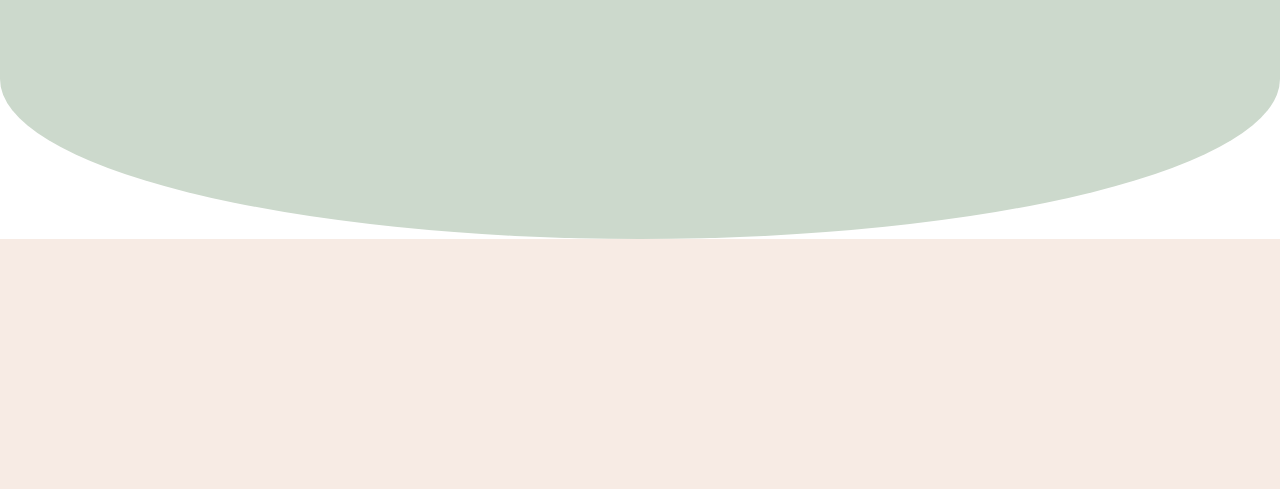
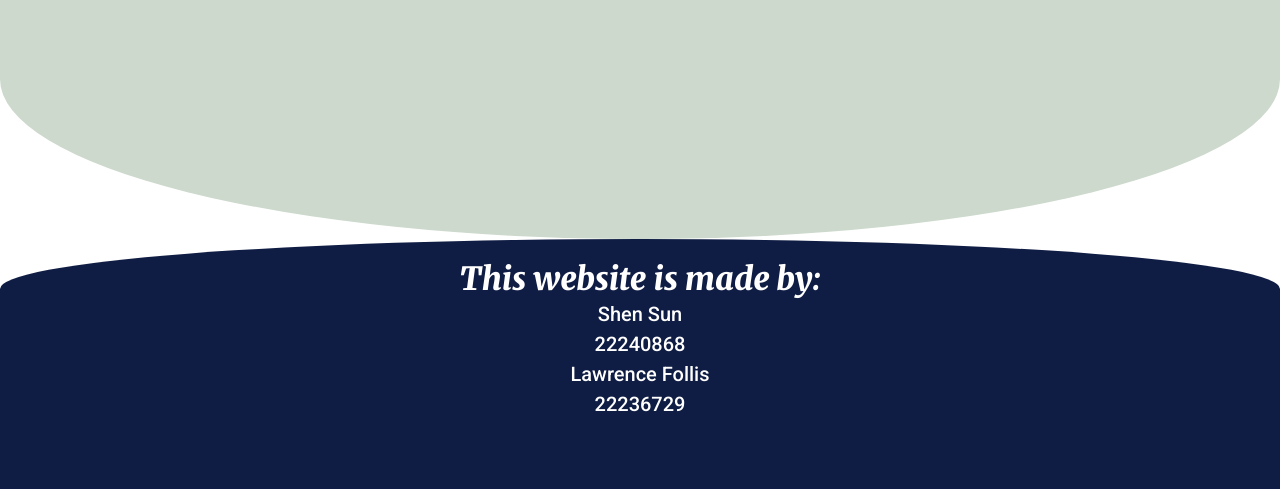
Before and after one commit to ShenLynn/Amoeba-Quiz-Website, a Flask app: page / in a window 1280 px wide. Shown: the part 2221-2710 px from the top of the page. Before the commit the page ends 2460 px from the top, so only its background shows below. Run offline with Flask 2, Linux system fonts and the light colour scheme.

Commit message:
added footer

```diff
--- a/cits3403proj/app/static/styles/homepage.css
+++ b/cits3403proj/app/static/styles/homepage.css
@@ -89,11 +89,22 @@
   display: block;
 }
 
-#close-form {
-  width: 30px;
-  height: 30px;
-  position: absolute;
-  right: -10px;
-  top: -10px;
-  cursor: pointer;
+footer {
+  position: relative;
+  left: 0;
+  bottom: 0;
+  width: 100%;
+  background-color: #0f1c43;
+  border-top-left-radius: 50% 20%;
+  border-top-right-radius: 50% 20%;
+  color: white;
+  text-align: center;
+  padding-bottom: 70px;
 }
+footer p {
+  color: white;
+}
+
+footer h1 {
+  padding-top: 20px;
+}
--- a/cits3403proj/app/templates/landingpage.html
+++ b/cits3403proj/app/templates/landingpage.html
@@ -85,4 +85,15 @@
     </div>
   </div>
 </div>
+<footer>
+  <h1>This website is made by:</h1>
+  <p>
+    Shen Sun
+  </p>
+  <p>22240868</p>
+  <p>
+    Lawrence Follis
+  </p>
+  <p>22236729</p>
+</footer>
 {% endblock %}
```
